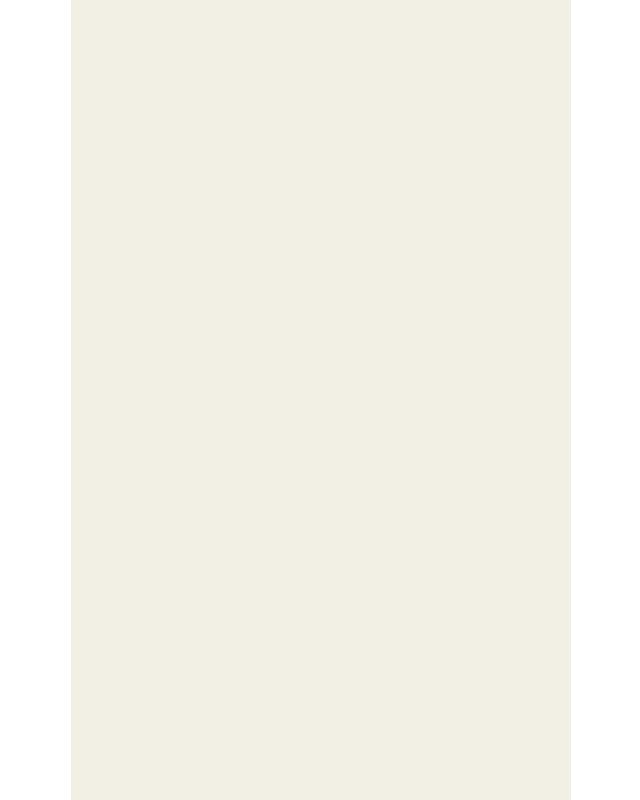
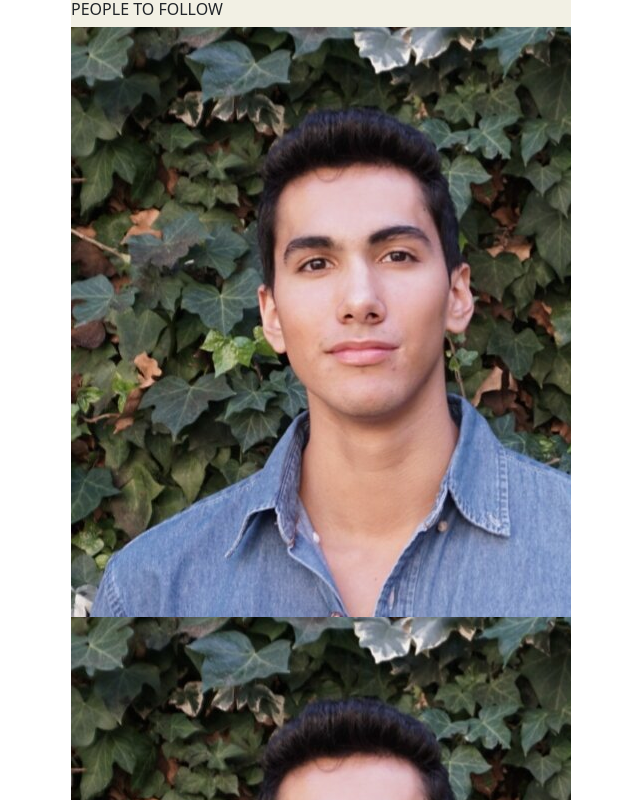
Before and after one commit to Amritha-07/Clubhouse-Clone, a React (Create React App) app: page /explore in a window 1280 px wide. Before the commit this address had no page. Shown: the whole page, without its empty margins (319-959 px from the left). Built offline with nearby package versions, Linux system fonts and the light colour scheme.

Commit message:
Change: Dependency

```diff
--- a/package.json
+++ b/package.json
@@ -3,6 +3,9 @@
   "version": "0.1.0",
   "private": true,
   "dependencies": {
+    "@emotion/react": "^11.11.1",
+    "@emotion/styled": "^11.11.0",
+    "@mui/icons-material": "^5.14.11",
     "@testing-library/jest-dom": "^5.17.0",
     "@testing-library/react": "^13.4.0",
     "@testing-library/user-event": "^13.5.0",
--- a/src/App.js
+++ b/src/App.js
@@ -1,4 +1,5 @@
 import './App.css';
+import { BrowserRouter as Router, Routes, Route} from 'react-router-dom';
 import AllowNotification from './pages/AllowNotification';
 import CodeConfirmation from './pages/CodeConfirmation';
 import Home from './pages/Home';
@@ -6,15 +7,15 @@ import AppLayout from './pages/Layouts/AppLayout';
 import PlanLayout from './pages/Layouts/PlanLayout';
 import PhoneConfirmation from './pages/PhoneConfirmation';
 import Welcome from './pages/Welcome';
-import { BrowserRouter as Router, Routes, Route} from 'react-router-dom';
+import Explore from './pages/Explore';
 
 function App() {
   return (
     <Router>
         <PlanLayout>
         <Routes>
-          <Route path="/" Component={Welcome}  />
-          <Route path="/invite" Component={PhoneConfirmation} />
+          <Route path='/' Component={Welcome}  />
+          <Route path='/invite' Component={PhoneConfirmation} />
           <Route path='/code_confirm' Component={CodeConfirmation} />
           <Route path='/allow_notification' Component={AllowNotification} />
         </Routes>
@@ -22,6 +23,7 @@ function App() {
       <AppLayout>
         <Routes>
           <Route path='/home' Component={Home} />
+          <Route path='/explore' Component={Explore} />
         </Routes>
       </AppLayout>
     </Router>
--- /dev/null
+++ b/src/pages/Explore.js
@@ -0,0 +1,28 @@
+import React from 'react'
+import style from '../style/explore.module.css'
+import data from '../data/Explore.json'
+import ArrowDropDownOutlinedIcon from '@mui/icons-material/ArrowDropDownOutlined';
+import ArrowDownwardOutlinedIcon from '@mui/icons-material/ArrowDownwardOutlined';
+import LocalFireDepartmentOutlinedIcon from '@mui/icons-material/LocalFireDepartmentOutlined';
+
+export default function Explore() {
+    const { people, conversation } = data
+
+    return (
+        <div className={style.ExploreContainer}>
+            <h6>PEOPLE TO FOLLOW</h6>
+            <div className={style.PeopleContainer}>
+                {people.map((item, index) => (
+                    <div key={index}>
+                        <div className='d-flex align-items-center'>
+                            <img src='/images/user-img.jpg' alt />
+                            <div className='ms-2'>
+                                <h5>{item.title}</h5>
+                            </div>
+                        </div>
+                    </div>
+                ))}
+            </div>
+        </div>
+    )
+}
```
Also changed, not shown: src/style/explore.module.css (added), 1 other file (tests, documents, lock files or other folders).
